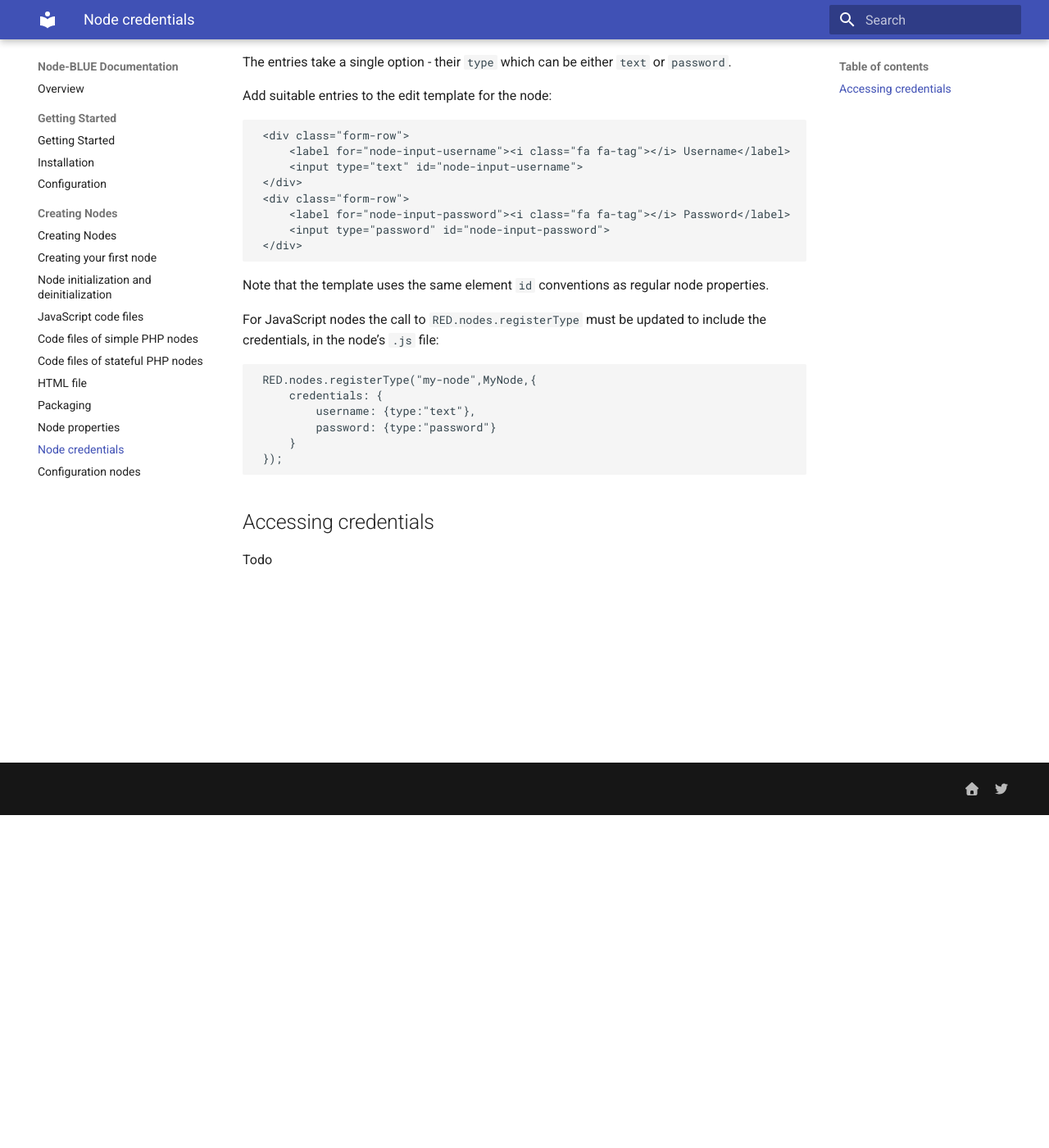
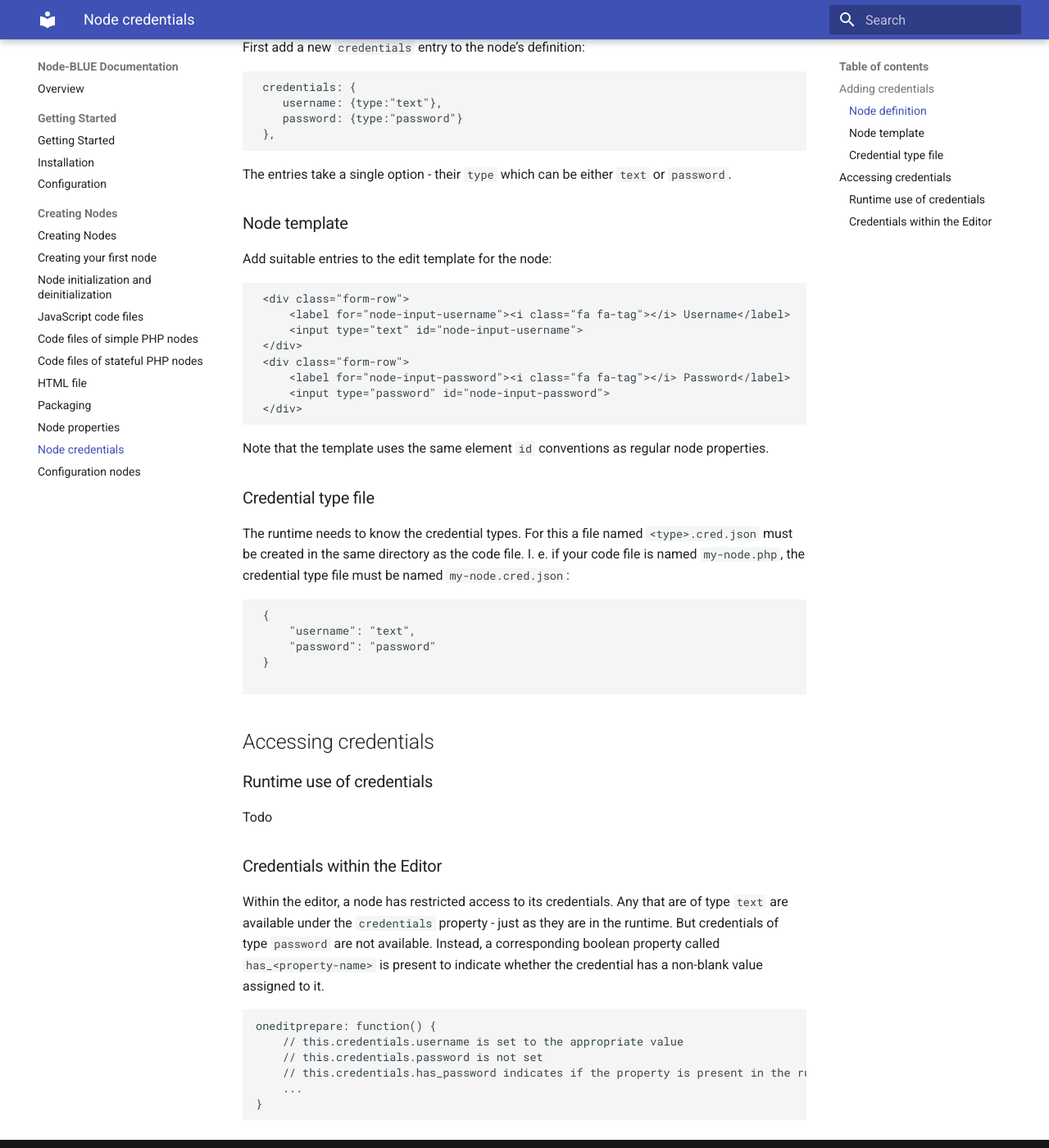
Before and after one commit to Homegear/node-blue-doc, an MkDocs documentation site: the page built from docs/creating_nodes/node_credentials.md, in a window 1280 px wide and 1400 px high, scrolled down 406 px. Shown: the whole window at 82% size. Built offline with MkDocs 1.6.1 and Material for MkDocs 9.7.7, drawn with Linux system fonts in a browser that asks for light colours.

Commit message:
Continued section about node credentials

````diff
--- a/docs/creating_nodes/node_credentials.md
+++ b/docs/creating_nodes/node_credentials.md
@@ -2,7 +2,11 @@
 
 A node may define a number of properties as `credentials`. These are properties that are stored encrypted separately to the main flow file and do not get included when flows are exported from the editor.
 
+## Adding credentials
+
 To add credentials to a node, the following steps are taken:
+
+### Node definition
 
 First add a new `credentials` entry to the node’s definition:
 
@@ -14,6 +18,8 @@ First add a new `credentials` entry to the node’s definition:
 ```
 
 The entries take a single option - their `type` which can be either `text` or `password`.
+
+### Node template
 
 Add suitable entries to the edit template for the node:
 
@@ -30,17 +36,33 @@ Add suitable entries to the edit template for the node:
 
 Note that the template uses the same element `id` conventions as regular node properties.
 
-For JavaScript nodes the call to `RED.nodes.registerType` must be updated to include the credentials, in the node’s `.js` file:
+### Credential type file
+
+The runtime needs to know the credential types. For this a file named `<type>.cred.json` must be created in the same directory as the code file. I. e. if your code file is named `my-node.php`, the credential type file must be named `my-node.cred.json`:
 
 ```javascript
- RED.nodes.registerType("my-node",MyNode,{
-     credentials: {
-         username: {type:"text"},
-         password: {type:"password"}
-     }
- });
+ {
+     "username": "text",
+     "password": "password"
+ }
+
 ```
 
 ## Accessing credentials
 
+### Runtime use of credentials
+
 Todo
+
+### Credentials within the Editor
+
+Within the editor, a node has restricted access to its credentials. Any that are of type `text` are available under the `credentials` property - just as they are in the runtime. But credentials of type `password` are not available. Instead, a corresponding boolean property called `has_<property-name>` is present to indicate whether the credential has a non-blank value assigned to it.
+
+```javascript
+oneditprepare: function() {
+    // this.credentials.username is set to the appropriate value
+    // this.credentials.password is not set
+    // this.credentials.has_password indicates if the property is present in the runtime
+    ...
+}
+```
````
Also changed, not shown: docs/creating_nodes/packaging.md (+1 -0 lines).
